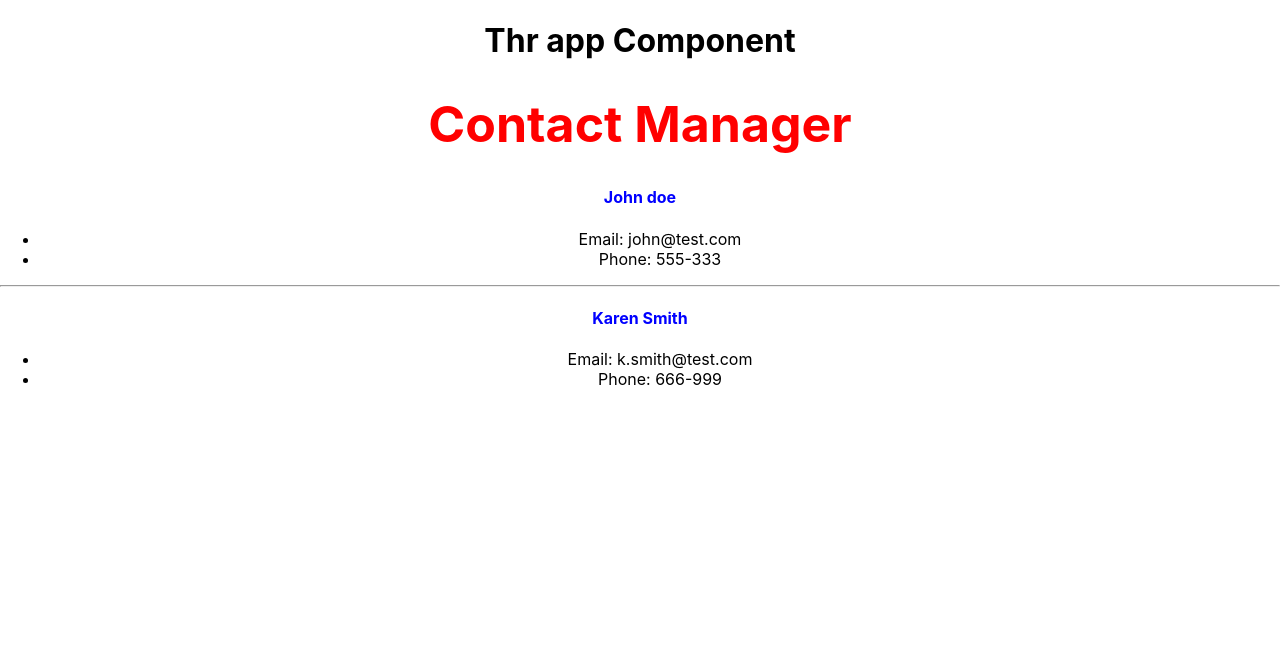
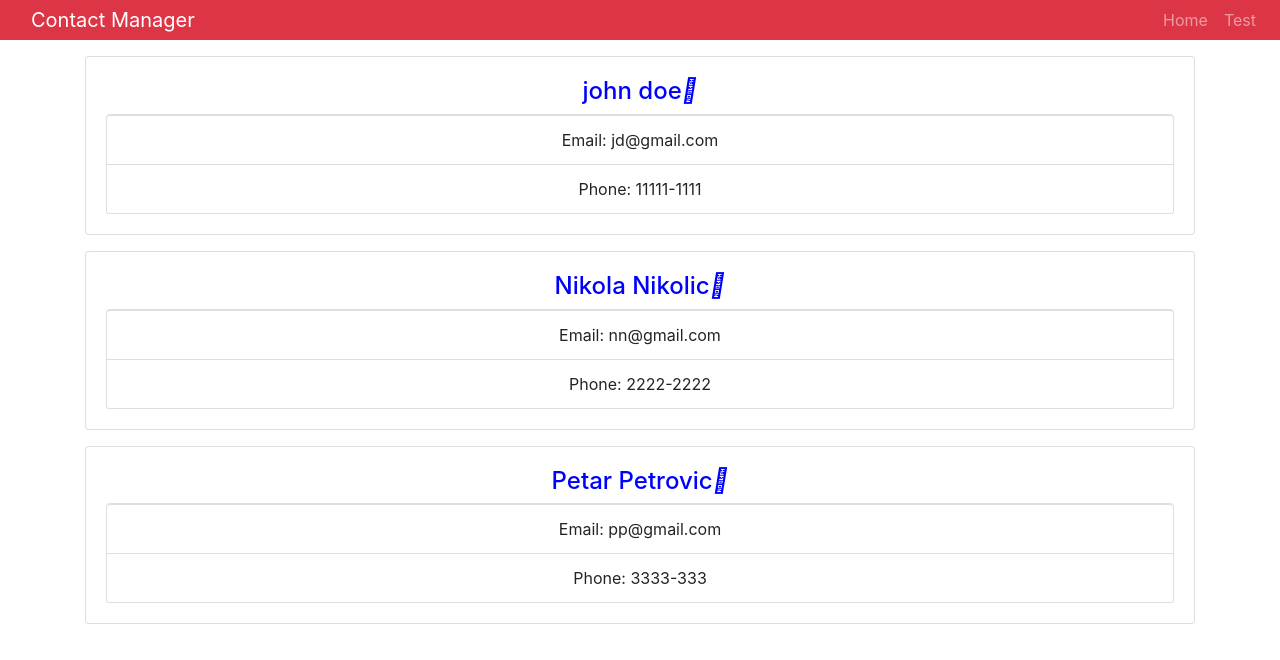
Before and after one commit to sloba82/react-app, a React (Create React App) app: page / in a window 1280 px wide. Shown: the top 660 px of the page. Built offline with nearby package versions, Linux system fonts and the light colour scheme.

Commit message:
passing props, working on styling

```diff
--- a/package.json
+++ b/package.json
@@ -3,10 +3,15 @@
   "version": "0.1.0",
   "private": true,
   "dependencies": {
+    "@fortawesome/fontawesome-svg-core": "^1.2.32",
+    "@fortawesome/free-solid-svg-icons": "^5.15.1",
+    "@fortawesome/react-fontawesome": "^0.1.14",
     "@testing-library/jest-dom": "^5.11.4",
     "@testing-library/react": "^11.1.0",
     "@testing-library/user-event": "^12.1.10",
+    "bootstrap": "^4.5.3",
     "react": "^17.0.1",
+    "react-bootstrap": "^1.4.3",
     "react-dom": "^17.0.1",
     "react-scripts": "4.0.1",
     "web-vitals": "^0.2.4"
--- a/public/index.html
+++ b/public/index.html
@@ -24,6 +24,18 @@
       work correctly both with client-side routing and a non-root public URL.
       Learn how to configure a non-root public URL by running `npm run build`.
     -->
+
+    <link rel="stylesheet" href="https://maxcdn.bootstrapcdn.com/font-awesome/4.6.1/css/font-awesome.min.css">
+
+
+    <link
+      rel="stylesheet"
+      href="https://maxcdn.bootstrapcdn.com/bootstrap/4.5.0/css/bootstrap.min.css"
+      integrity="sha384-9aIt2nRpC12Uk9gS9baDl411NQApFmC26EwAOH8WgZl5MYYxFfc+NcPb1dKGj7Sk"
+      crossorigin="anonymous"
+    />
+
+
     <title>React App</title>
   </head>
   <body>
--- a/src/App.js
+++ b/src/App.js
@@ -1,29 +1,24 @@
 import React, {Component} from 'react';
 import './App.css';
-import Contact from './components/Contact'
+import Contacts from './components/Contacts'
 import Header from './components/Header'
+
+import 'bootstrap/dist/css/bootstrap.css';
 
 class App extends Component {
   render () {
     return (
       <div className="App">
-        <h1>Thr app Component</h1>
 
         {/* Header is function */}
         <Header
           branding = "Contact Manager"
         />
-        <Contact
-          name = "John doe"
-          email = "john@test.com"
-          phone = "555-333"
-        />
-        <hr/>
-        <Contact
-          name = "Karen Smith"
-          email = "k.smith@test.com"
-          phone = "666-999"
-        />
+
+        <div className="container">
+          <Contacts/>
+
+        </div>
       </div>
     );
   }
--- a/src/components/Contact.js
+++ b/src/components/Contact.js
@@ -5,19 +5,20 @@ import './contact.css';
 class Contact extends Component {
 
     static propTypes = {
-        name: PropTypes.string.isRequired,
-        email: PropTypes.string.isRequired,
-        phone: PropTypes.string.isRequired
+        contact: PropTypes.object.isRequired,
     };
 
     render() {
-        const {name, email, phone} = this.props
+        const {name, email, phone} = this.props.contact;
         return (
-            <div>
-                <h4>{name}</h4>
-                <ul>
-                    <li>Email: {email}</li>
-                    <li>Phone: {phone}</li>
+            <div className="card card-body mb-3">
+                <h4>
+                    {name}
+                    <i className="fas fa-sort" />
+                </h4>
+                <ul className="list-group">
+                    <li className="list-group-item">Email: {email}</li>
+                    <li className="list-group-item">Phone: {phone}</li>
                 </ul>
             </div>
         )
@@ -26,9 +27,9 @@ class Contact extends Component {
 
 
 // Contact.propTypes = {
-//     name: PropTypes.string.isRequired
-//     email: PropTypes.string.isRequired
+//     name: PropTypes.string.isRequired,
+//     email: PropTypes.string.isRequired,
 //     phone: PropTypes.string.isRequired
 // }
 
-export default Contact
+export default Contact;
--- /dev/null
+++ b/src/components/Contacts.js
@@ -0,0 +1,45 @@
+import React, { Component } from 'react';
+import Contact from './Contact';
+
+ class Contacts extends Component {
+state = {
+    contacts:[
+        {
+            id:1,
+            name:"john doe",
+            email:"jd@gmail.com",
+            phone:"11111-1111"
+        },
+        {
+            id:2,
+            name:"Nikola Nikolic",
+            email:"nn@gmail.com",
+            phone:"2222-2222"
+        },
+        {
+            id:3,
+            name:"Petar Petrovic",
+            email:"pp@gmail.com",
+            phone:"3333-333"
+        }
+    ]
+};
+
+    render() {
+
+        const {contacts}  = this.state;
+        return (
+            <div>
+                    {contacts.map(contact => (
+                        <Contact
+                        key={contact.id}
+                        contact={contact}
+                        />
+                    ))}
+            </div>
+        );
+    }
+}
+
+
+export default Contacts;
--- a/src/components/Header.js
+++ b/src/components/Header.js
@@ -5,9 +5,21 @@ import PropTypes from 'prop-types';
 const Header = (props) => {
     const { branding } = props;
     return (
-        <div>
-            <h1 style= {headingStyle}>{branding}</h1>
-        </div>
+        <nav className="navbar navbar-expand-sm navbar-dark bg-danger mb-3 py-0">
+            <div className="container">
+                <a href="/" className="navbar-brand">{branding}</a>
+            </div>
+            <div>
+                <ul className="navbar-nav mr-auto">
+                    <li className="nav-item"><a href="/" className="nav-link">Home</a></li>
+                    <li className="nav-item"><a href="/" className="nav-link">Test</a></li>
+
+
+                </ul>
+            </div>
+
+        </nav>
+
     );
 };
 
```
Also changed, not shown: 2 other files (tests, documents, lock files or other folders).
